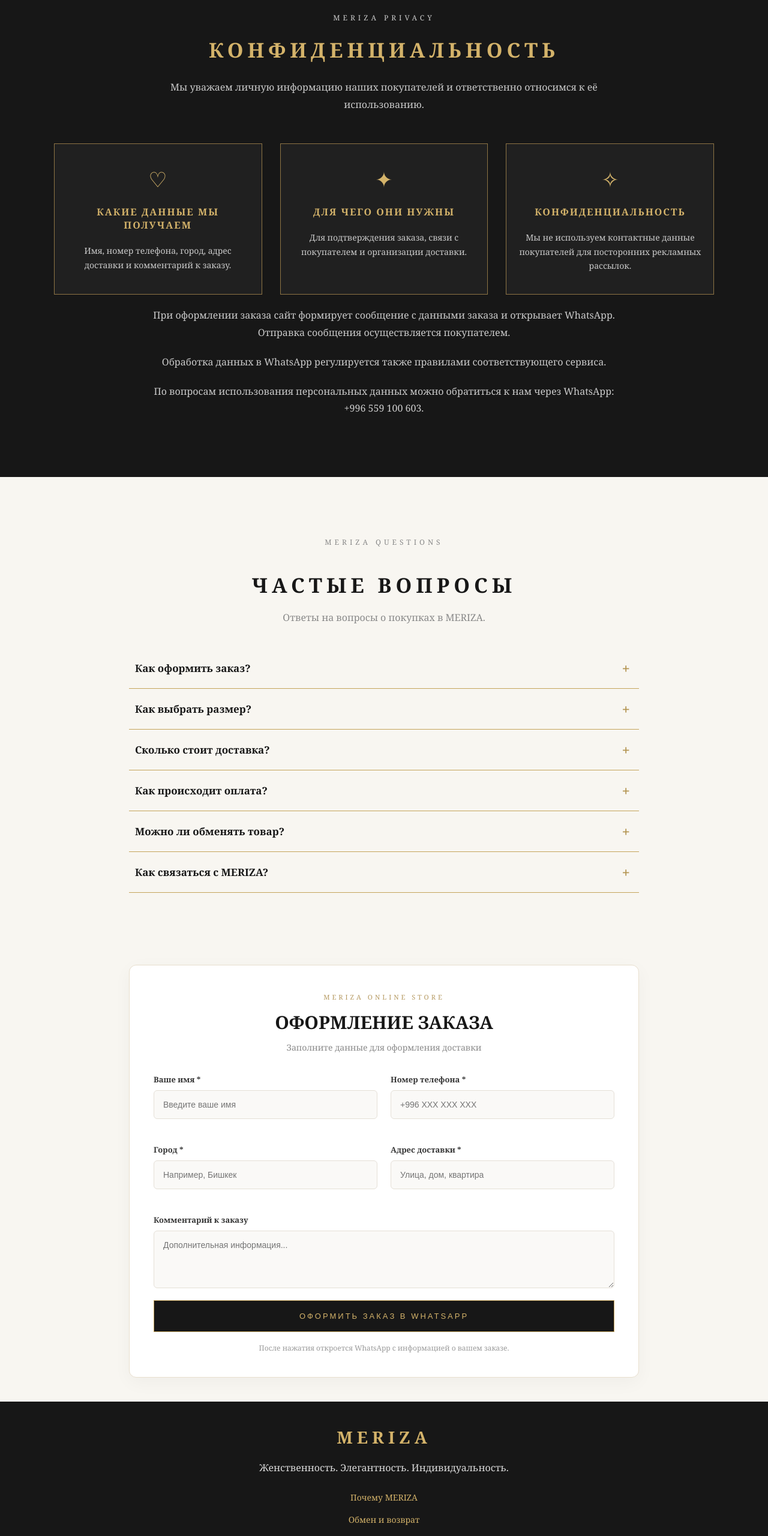
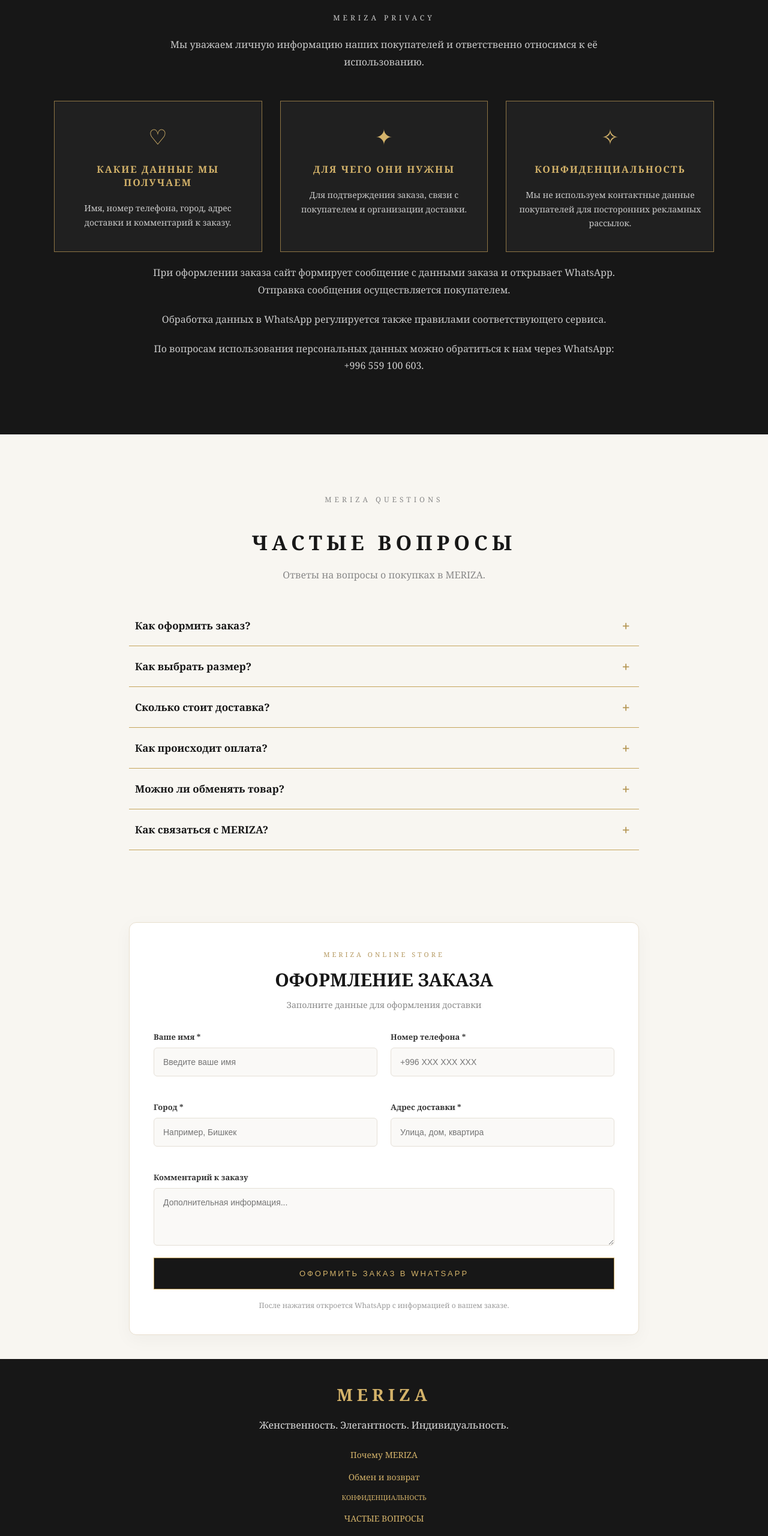
Before and after one commit to mamytovmergen01/Meriza, a plain HTML site: page index.html in a window 1280 px wide. Shown: the part 6571-9131 px from the top of the page at 60% size. Drawn offline with Linux system fonts and the light colour scheme.

Commit message:
Add files via upload

```diff
--- a/index.html
+++ b/index.html
@@ -587,7 +587,6 @@
 
     <p class="section-label">MERIZA PRIVACY</p>
 
-    <h2>КОНФИДЕНЦИАЛЬНОСТЬ</h2>
 
     <p>
         Мы уважаем личную информацию наших покупателей
@@ -851,7 +850,7 @@
     <a href="#trust">Почему MERIZA</a>
     <a href="#returns">Обмен и возврат</a>
     <a href="#privacy" style="font-size: 11px !important; white-space: nowrap !important; width: auto !important;">
-
+    КОНФИДЕНЦИАЛЬНОСТЬ
 </a>
     <a href="#faq">ЧАСТЫЕ ВОПРОСЫ</a>
 </div>
```
